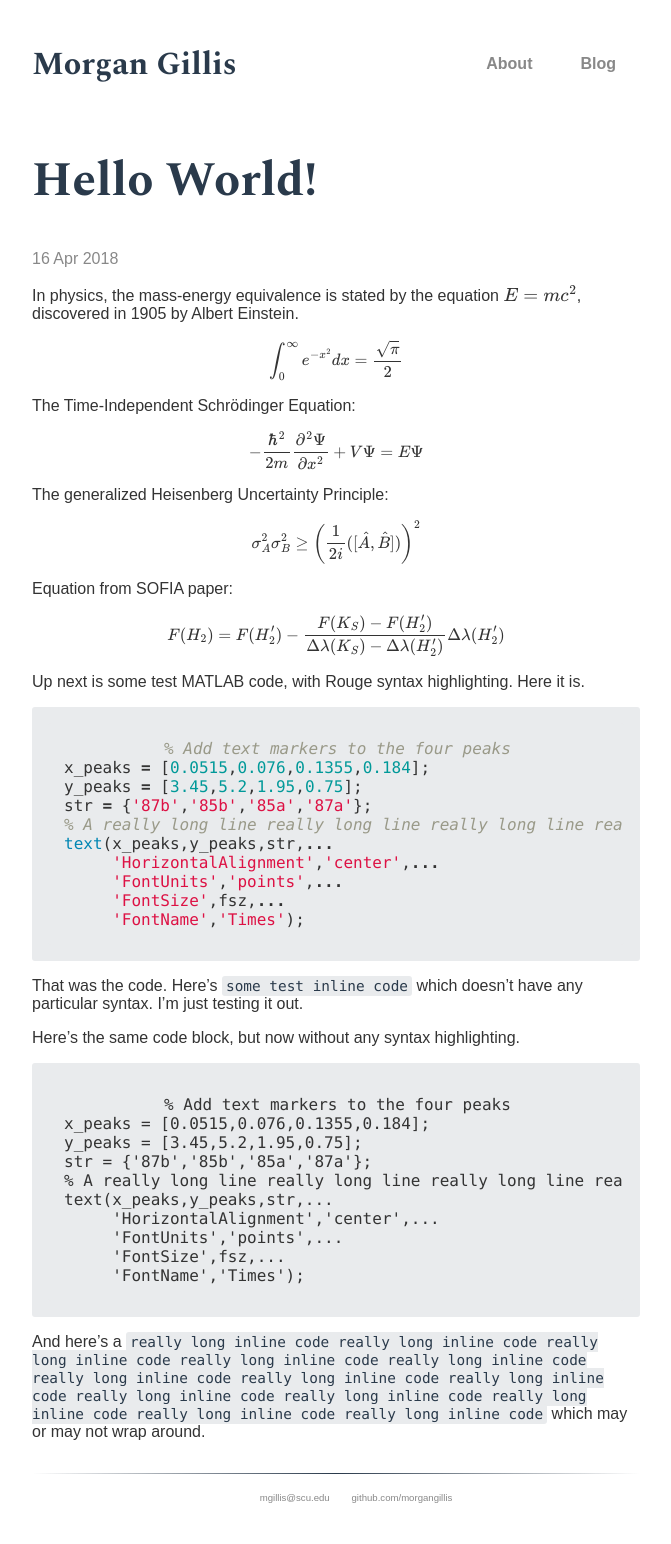
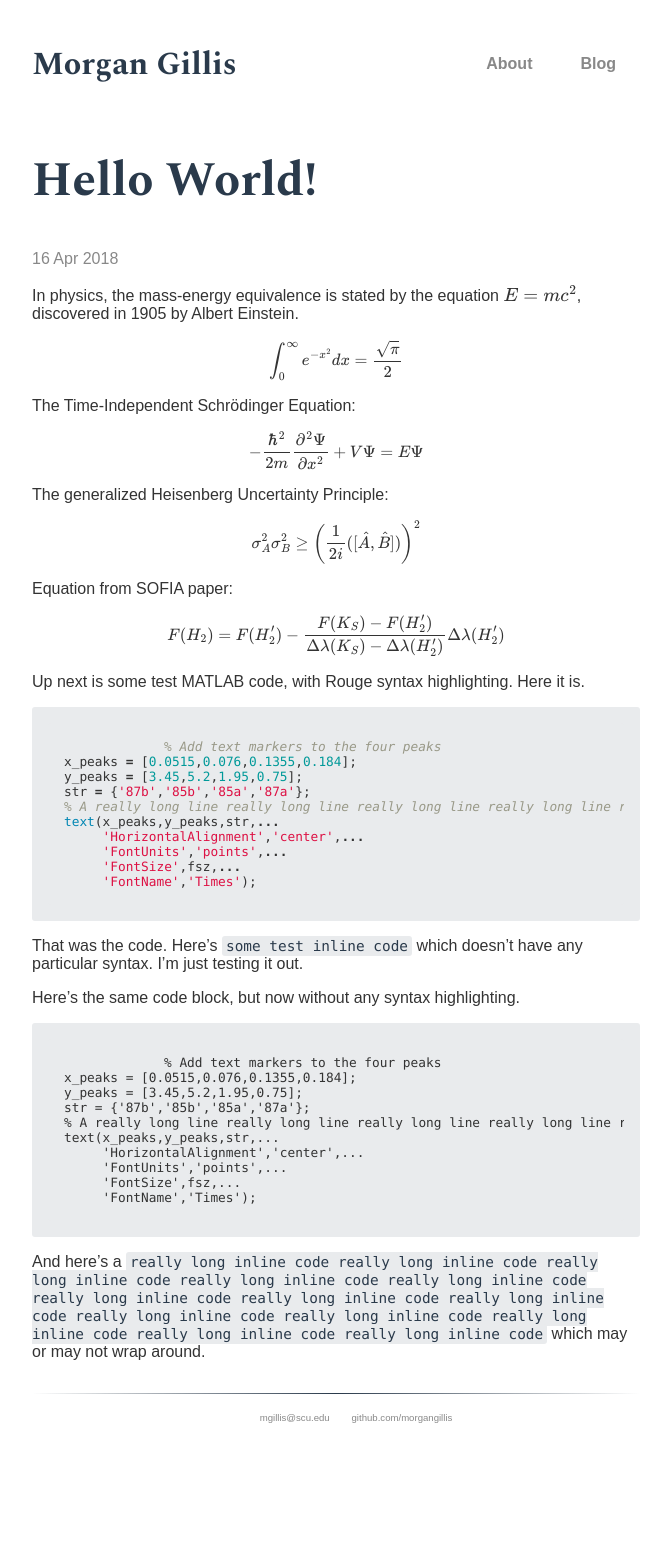
Before and after one commit to morgangillis/morgangillis.github.io, a Jekyll site: the page built from _posts/2018-04-16-hello-world.md, in a window 1280 px wide. Shown: the whole page, without its empty margins (304-975 px from the left). Built offline with Jekyll 4.4.1, drawn with Linux system fonts in a browser that asks for light colours; some web fonts are replaced; formulas are drawn with MathJax 3; after the commit the page ends 1464 px from its top, so only the background shows below that.

Commit message:
Update code.scss

```diff
--- a/_sass/code.scss
+++ b/_sass/code.scss
@@ -25,9 +25,9 @@ pre code {
 .highlight {
   padding: 1rem;
   margin-bottom: 1rem;
-  //font-size: .8rem;
+  font-size: .8rem;
   //line-height: 1.4;
-  background: blue;
+  //background: blue;
   border-radius: 3px; //.25rem;
 
   .highlighter-rouge & {
```
